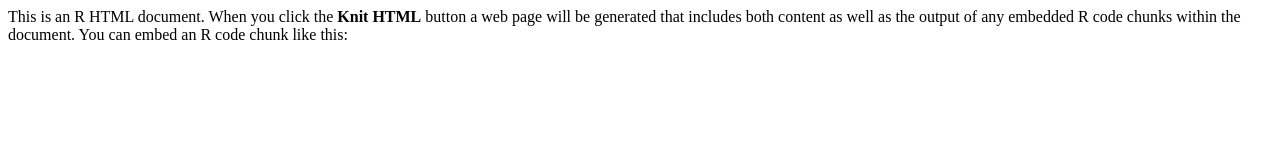
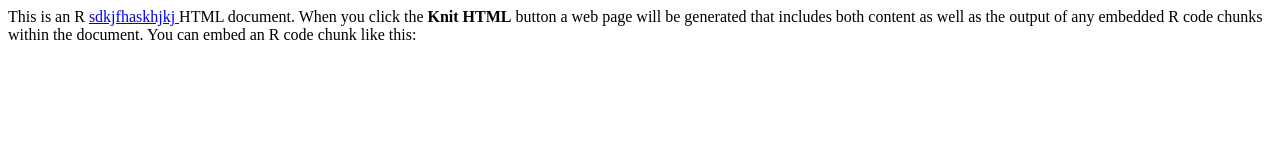
Before and after one commit to belinskyc/shinyliveTest, a plain HTML site: page docs/index.html in a window 1280 px wide. Drawn offline with Linux system fonts and the light colour scheme.

Commit message:
link a.csv

```diff
--- a/docs/index.html
+++ b/docs/index.html
@@ -6,7 +6,7 @@
 
 <body>
 
-<p>This is an R HTML document. When you click the <b>Knit HTML</b> button a web page will be generated that includes both content as well as the output of any embedded R code chunks within the document. You can embed an R code chunk like this:</p>
+<p>This is an R <a href="https://belinskyc.github.io/shinyliveTest/a.csv"> sdkjfhaskhjkj </a>HTML document. When you click the <b>Knit HTML</b> button a web page will be generated that includes both content as well as the output of any embedded R code chunks within the document. You can embed an R code chunk like this:</p>
 
 </body>
 </html>
```
